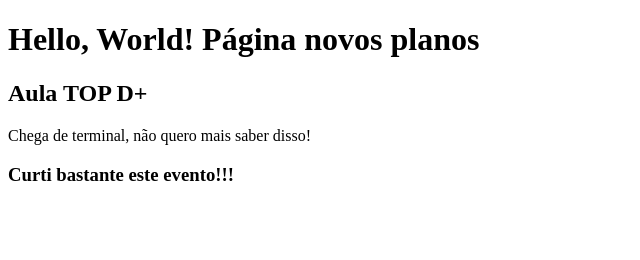
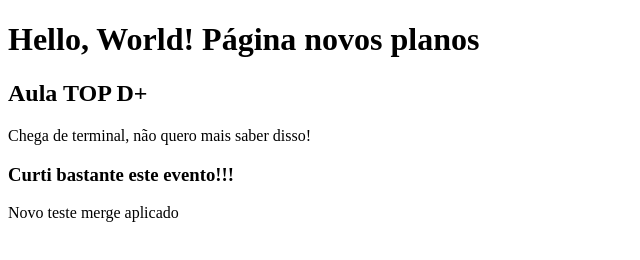
Before and after one commit to devmedia-projetos/academia, a plain HTML site: page index.html in a window 1280 px wide. Shown: the whole page, without its empty margins (0-640 px from the left). Drawn offline with Linux system fonts and the light colour scheme.

Commit message:
teste_merge

```diff
--- a/index.html
+++ b/index.html
@@ -10,5 +10,6 @@
         <h2>Aula TOP D+</h2>
         <p>Chega de terminal, não quero mais saber disso!</p>
         <h3>Curti bastante este evento!!!</h3>
+        <p>Novo teste merge aplicado</p>
     </body>
 </html>
```
